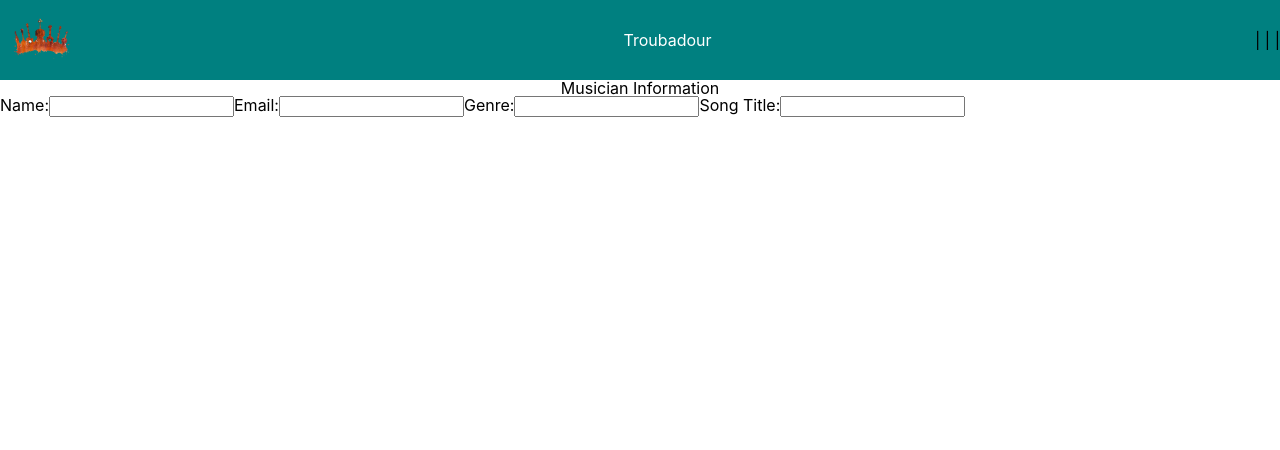
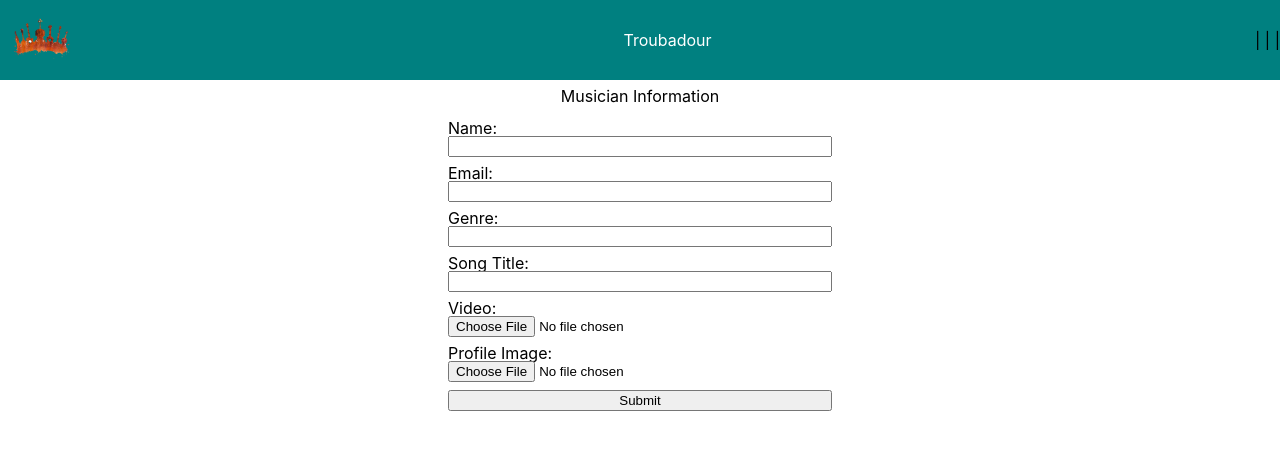
Before and after one commit to Troubadour-Project/troubadour-fe, a React (Create React App) app: page / in a window 1280 px wide. Shown: the top 450 px of the page. Built offline with nearby package versions, Linux system fonts and the light colour scheme.

Commit message:
Add form input fields

```diff
--- a/src/components/SubmissionForm/SubmissionForm.js
+++ b/src/components/SubmissionForm/SubmissionForm.js
@@ -6,7 +6,7 @@ const SubmissionForm = () => {
   const [email, setEmail] = useState('')
   const [genre, setGenre] = useState('')
   const [songTitle, setSongTitle] = useState('')
-  const [songVideo, setSongVideo] = useState('')
+  const [video, setVideo] = useState('')
   const [profileImage, setProfileImage] = useState('')
 
   const handleName = event => {
@@ -21,8 +21,8 @@ const SubmissionForm = () => {
   const handleSongTitle = event => {
     setSongTitle(event.target.value)
   }
-  const handleSongVideo = event => {
-    setSongVideo(event.target.value)
+  const handleVideo = event => {
+    setVideo(event.target.value)
   }
   const handleProfileImage = event => {
     setProfileImage(event.target.value)
@@ -64,6 +64,23 @@ const SubmissionForm = () => {
           value={songTitle}
           onChange={event => handleSongTitle(event)}
         />
+        <label htmlFor="video">Video:</label>
+        <input
+          id="video"
+          type="file"
+          name="video"
+          value={video}
+          onChange={event => handleVideo(event)}
+        />
+        <label htmlFor="profile-image">Profile Image:</label>
+        <input
+          id="profile-image"
+          type="file"
+          name="profile-image"
+          value={profileImage}
+          onChange={event => handleProfileImage(event)}
+        />
+        <button>Submit</button>
       </form>
     </section>
   )
--- a/src/components/SubmissionForm/SubmissionForm.scss
+++ b/src/components/SubmissionForm/SubmissionForm.scss
@@ -1,7 +1,24 @@
-// .form-container {
-//   margin-top: 1vh;
-// }
+@import '../../styles/mixins';
+
+.form-container,
+form {
+  @include flex(column, center, normal);
+  margin-top: 1vh;
+}
+
+form {
+  width: 30%;
+  align-self: center;
+}
+
+label {
+  margin-top: 1vh;
+}
 
 h2 {
   text-align: center;
 }
+
+button {
+  margin-top: 1vh;
+}
```
